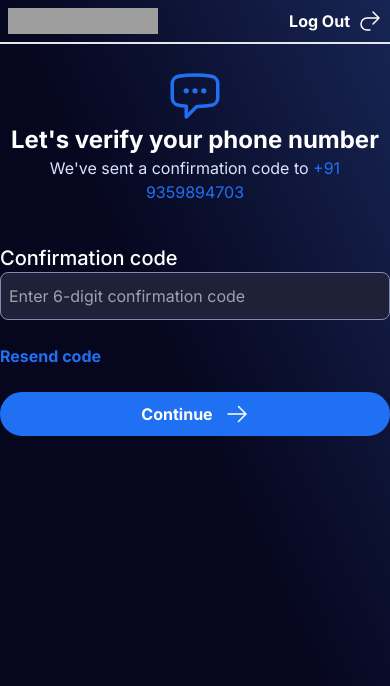
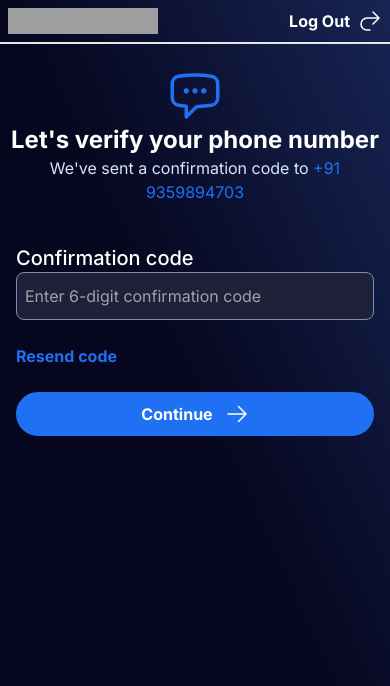
Before and after one commit to vishalmet/UltimateDigits.beta, a React (Vite) app in the folder frontend/: page /otp-page in a window 390 px wide. Shown: the top 686 px of the page. Built offline with nearby package versions, Linux system fonts and the light colour scheme; grey boxes are pictures that could not be loaded; what @rainbow-me/rainbowkit would draw is missing.

Commit message:
ui resolve

```diff
--- a/frontend/src/pages/landing-page/LandingPage.jsx
+++ b/frontend/src/pages/landing-page/LandingPage.jsx
@@ -5,7 +5,7 @@ import heroImage from "../../assets/heroImage.svg";
 
 const Landing = () => {
   return (
-    <div className="bg-gradient-to-tr from-blue-700 via-blue-950 to-black min-h-screen text-white inter-font">
+    <div className="bg-gradient-to-tr from-blue-700 via-blue-950 to-black h-screen md:min-h-screen text-white inter-font">
       <div className=" mx-3 md:mx-6 lg:mx-10 md:grid md:grid-cols-2">
         <div className=" items-center pt-10">
           <div className=" flex justify-center">
--- a/frontend/src/pages/real-number/OtpPage.jsx
+++ b/frontend/src/pages/real-number/OtpPage.jsx
@@ -33,7 +33,7 @@ const OtpPage = () => {
               We&apos;ve sent a confirmation code to <span className="text-customBlue">+91 9359894703</span>
             </p>
           </div>
-          <div className=" pt-10">
+          <div className=" pt-10 mx-4 md:mx-0">
             <p className="text-xl font-medium">Confirmation code</p>
             <input
                 type="tel"
```
